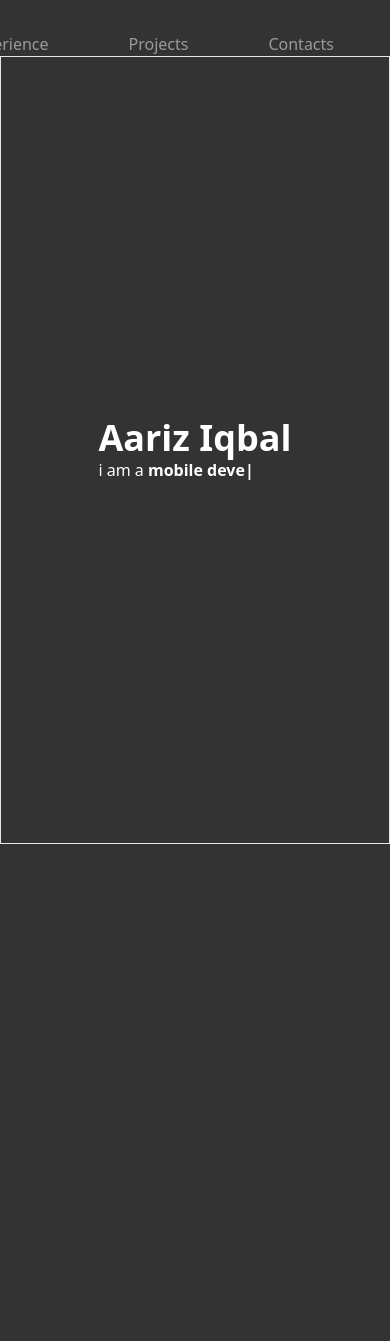
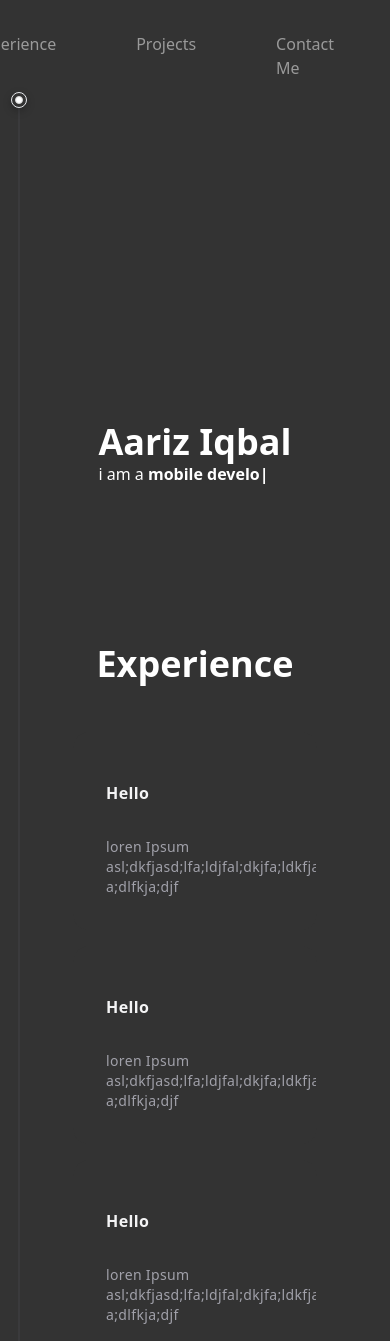
Before and after one commit to aiqbal34/Porfolio, a Next.js app in the folder frontend/portfolio/: page / in a window 390 px wide. Shown: the top 1341 px of the page. Before the commit the page ends 844 px from the top, so only its background shows below. Built offline with nearby package versions, Linux system fonts and the light colour scheme.

Commit message:
added some new compomnnets

```diff
--- a/frontend/portfolio/app/_components/Navbar.tsx
+++ b/frontend/portfolio/app/_components/Navbar.tsx
@@ -1,18 +1,26 @@
 import Link from "next/link";
 
-const Navbar = () => {
+const Navbar = ({experienceRef} : {
+    experienceRef: React.RefObject<HTMLDivElement>
+}) => {
 
     const listLinkStyling = `ml-20 text-white opacity-50
                             hover:opacity-100 ease-in-out relative group duration-500 fixed`
 
     const underLine = <div className="pt-0.5 absolute w-full h-0.5 bg-white/80 scale-x-0 group-hover:scale-x-100 transition-transform origin-left "/>
 
+    const experienceOnClickHandler = () => {
+        console.log("e")
+        experienceRef.current?.scrollIntoView({
+            behavior: 'smooth'
+        })
+    }
 
     return (
 
         <div className="items-end">
             <ul className=" flex list-none mt-8 justify-end">
-                <li className={listLinkStyling}>
+                <li className={listLinkStyling} onClick={experienceOnClickHandler}>
                     Experience
                     {underLine}
                 </li>
@@ -21,7 +29,7 @@ const Navbar = () => {
                     {underLine}
                 </li>
                 <li className={`${listLinkStyling} mr-14`}>
-                    Contacts
+                    Contact Me
                     {underLine}
                 </li>
             </ul>
--- a/frontend/portfolio/app/_components/Title.tsx
+++ b/frontend/portfolio/app/_components/Title.tsx
@@ -4,7 +4,7 @@ import { ReactTyped } from "react-typed";
 const Title = () => {
 
     return (
-            <div className="items-start">
+            <div className="items-start mt-[-6rem]">
               <h1 className="text-white font-bold text-4xl">Aariz Iqbal</h1>
               <div className="flex flex-none">
                 {/* the is the typewriter effect section */}
--- /dev/null
+++ b/frontend/portfolio/app/_components/hoverCard.tsx
@@ -0,0 +1,112 @@
+'use client'
+import { cn } from "../util/cn";
+import { AnimatePresence, motion } from "framer-motion";
+import Link from "next/link";
+import { useState } from "react";
+
+export const HoverEffect = ({
+  items,
+  className,
+}: {
+  items: {
+    title: string;
+    description: string;
+    link: string;
+  }[];
+  className?: string;
+}) => {
+  let [hoveredIndex, setHoveredIndex] = useState<number | null>(null);
+
+  return (
+    <div
+      className={cn(
+        "grid grid-cols-1 md:grid-cols-2  lg:grid-cols-3  py-10 items-center",
+        className
+      )}
+    >
+      {items.map((item, idx) => (
+        <Link
+          href={item?.link}
+          key={item?.link}
+          className="relative group  block p-2 h-full w-full"
+          onMouseEnter={() => setHoveredIndex(idx)}
+          onMouseLeave={() => setHoveredIndex(null)}
+        >
+          <AnimatePresence>
+            {hoveredIndex === idx && (
+              <motion.span
+                className="absolute inset-0 h-full w-full bg-neutral-200 dark:bg-white/[0.1] block  rounded-3xl"
+                layoutId="hoverBackground"
+                initial={{ opacity: 0 }}
+                animate={{
+                  opacity: 1,
+                  transition: { duration: 0.15 },
+                }}
+                exit={{
+                  opacity: 0,
+                  transition: { duration: 0.15, delay: 0.2 },
+                }}
+              />
+            )}
+          </AnimatePresence>
+          <Card>
+            <CardTitle>{item.title}</CardTitle>
+            <CardDescription>{item.description}</CardDescription>
+          </Card>
+        </Link>
+      ))}
+    </div>
+  );
+};
+
+export const Card = ({
+  className,
+  children,
+}: {
+  className?: string;
+  children: React.ReactNode;
+}) => {
+  return (
+    <div
+      className={cn(
+        "rounded-2xl h-full w-full p-4 overflow-hidden bg-customBackgroundColor border border-transparent dark:border-white/[0.2] group-hover:border-slate-700 relative z-20",
+        className
+      )}
+    >
+      <div className="relative z-50">
+        <div className="p-4">{children}</div>
+      </div>
+    </div>
+  );
+};
+export const CardTitle = ({
+  className,
+  children,
+}: {
+  className?: string;
+  children: React.ReactNode;
+}) => {
+  return (
+    <h4 className={cn("text-zinc-100 font-bold tracking-wide mt-4", className)}>
+      {children}
+    </h4>
+  );
+};
+export const CardDescription = ({
+  className,
+  children,
+}: {
+  className?: string;
+  children: React.ReactNode;
+}) => {
+  return (
+    <p
+      className={cn(
+        "mt-8 text-zinc-400 tracking-wide leading-relaxed text-sm",
+        className
+      )}
+    >
+      {children}
+    </p>
+  );
+};
--- /dev/null
+++ b/frontend/portfolio/app/_components/tracing-beam.tsx
@@ -0,0 +1,122 @@
+"use client";
+import React, { useEffect, useRef, useState } from "react";
+import {
+  motion,
+  useTransform,
+  useScroll,
+  useVelocity,
+  useSpring,
+} from "framer-motion";
+import { cn } from "../util/cn";
+
+export const TracingBeam = ({
+  children,
+  className,
+}: {
+  children: React.ReactNode;
+  className?: string;
+}) => {
+  const ref = useRef<HTMLDivElement>(null);
+  const { scrollYProgress } = useScroll({
+    target: ref,
+    offset: ["start start", "end start"],
+  });
+
+  const contentRef = useRef<HTMLDivElement>(null);
+  const [svgHeight, setSvgHeight] = useState(0);
+
+  useEffect(() => {
+    if (contentRef.current) {
+      setSvgHeight(contentRef.current.offsetHeight);
+    }
+  }, []);
+
+  const y1 = useSpring(
+    useTransform(scrollYProgress, [0, 0.8], [50, svgHeight]),
+    {
+      stiffness: 500,
+      damping: 90,
+    }
+  );
+  const y2 = useSpring(
+    useTransform(scrollYProgress, [0, 1], [50, svgHeight - 200]),
+    {
+      stiffness: 500,
+      damping: 90,
+    }
+  );
+
+  return (
+    <motion.div
+      ref={ref}
+      className={cn("relative w-full max-w-7xl mx-auto h-full", className)}
+    >
+      <div className="absolute -left-4 md:-left-20 top-3">
+        <motion.div
+          transition={{
+            duration: 0.2,
+            delay: 0.5,
+          }}
+          animate={{
+            boxShadow:
+              scrollYProgress.get() > 0
+                ? "none"
+                : "rgba(0, 0, 0, 0.24) 0px 3px 8px",
+          }}
+          className="ml-[27px] h-4 w-4 rounded-full border border-netural-200 shadow-sm flex items-center justify-center"
+        >
+          <motion.div
+            transition={{
+              duration: 0.1,
+              delay: 0.3,
+            }}
+            className="h-2 w-2  rounded-full border border-neutral-300 bg-white"
+          />
+        </motion.div>
+        <svg
+          viewBox={`0 0 20 ${svgHeight}`}
+          width="20"
+          height={svgHeight} // Set the SVG height
+          className=" ml-4 block"
+          aria-hidden="true"
+        >
+          <motion.path
+            d={`M 1 0V -36 l 18 24 V ${svgHeight * 0.8} l -18 24V ${svgHeight}`}
+            fill="none"
+            stroke="#9091A0"
+            strokeOpacity="0.16"
+            transition={{
+              duration: 10,
+            }}
+          ></motion.path>
+          <motion.path
+            d={`M 1 0V -36 l 18 24 V ${svgHeight * 0.8} l -18 24V ${svgHeight}`}
+            fill="none"
+            stroke="url(#gradient)"
+            strokeWidth="1.25"
+            className="motion-reduce:hidden"
+            transition={{
+              duration: 10,
+            }}
+          ></motion.path>
+          <defs>
+            <motion.linearGradient
+              id="gradient"
+              gradientUnits="userSpaceOnUse"
+              x1="0"
+              x2="0"
+              y1={y1} // set y1 for gradient
+              y2={y2} // set y2 for gradient
+            >
+              <stop stopColor="#18CCFC" stopOpacity="0"></stop>
+              <stop stopColor="#18CCFC"></stop>
+              <stop offset="0.325" stopColor="#6344F5"></stop>
+              <stop offset="1" stopColor="#AE48FF" stopOpacity="0"></stop>
+            </motion.linearGradient>
+          </defs>
+        </svg>
+      </div>
+      <div ref={contentRef}>{children}</div>
+    </motion.div>
+  );
+};
--- a/frontend/portfolio/app/page.tsx
+++ b/frontend/portfolio/app/page.tsx
@@ -1,15 +1,44 @@
+'use client'
+import { title } from "process";
 import Navbar from "./_components/Navbar";
 import Title from "./_components/Title";
+import { HoverEffect } from "./_components/hoverCard";
+import { useRef } from "react";
+import { TracingBeam } from "./_components/tracing-beam";
+
+const items = {
+  title: "Hello",
+  description: "loren Ipsum asl;dkfjasd;lfa;ldjfal;dkjfa;ldkfjal;dkfjadl;\na;dlfkja;djf",
+  link: "https://google.com",
+};
+const itemArr = [items, items, items, items, items, items];
+
+
 
 export default function Home() {
+
+  const experienceRef = useRef<HTMLDivElement>(null)
+
   return (
-    <div className="h-screen flex flex-col">
-      {/* Navbar */}
-      <Navbar></Navbar>
-      {/* title */}
-      <div className="flex-grow flex items-center justify-center border">
-        <Title></Title>
-      </div>
+    <div>
+      <Navbar experienceRef={experienceRef}></Navbar>
+      <TracingBeam>
+        <div className="h-screen flex flex-col">
+          {/* Navbar */}
+
+          {/* title */}
+          <div className="flex-grow flex items-center justify-center">
+            <Title></Title>
+          </div>
+        </div>
+        <div ref={experienceRef} className="h-screen flex flex-col items-center justify-center">
+          <h1 className="text-white font-bold text-4xl">Experience</h1>
+          <div className=" flex flex-col w-4/6">
+            <HoverEffect items={itemArr} />
+          </div>
+        </div>
+      </TracingBeam>
     </div>
+
   );
 }
--- /dev/null
+++ b/frontend/portfolio/app/util/cn.ts
@@ -0,0 +1,6 @@
+import { ClassValue, clsx } from "clsx";
+import { twMerge } from "tailwind-merge";
+
+export function cn(...inputs: ClassValue[]) {
+  return twMerge(clsx(inputs));
+}
--- a/frontend/portfolio/package.json
+++ b/frontend/portfolio/package.json
@@ -9,10 +9,13 @@
     "lint": "next lint"
   },
   "dependencies": {
+    "clsx": "^2.1.0",
+    "framer-motion": "^11.0.8",
     "next": "14.1.0",
     "react": "^18",
     "react-dom": "^18",
-    "react-typed": "^2.0.12"
+    "react-typed": "^2.0.12",
+    "tailwind-merge": "^2.2.1"
   },
   "devDependencies": {
     "@types/node": "^20",
```
Also changed, not shown: 1 other file (tests, documents, lock files or other folders).
